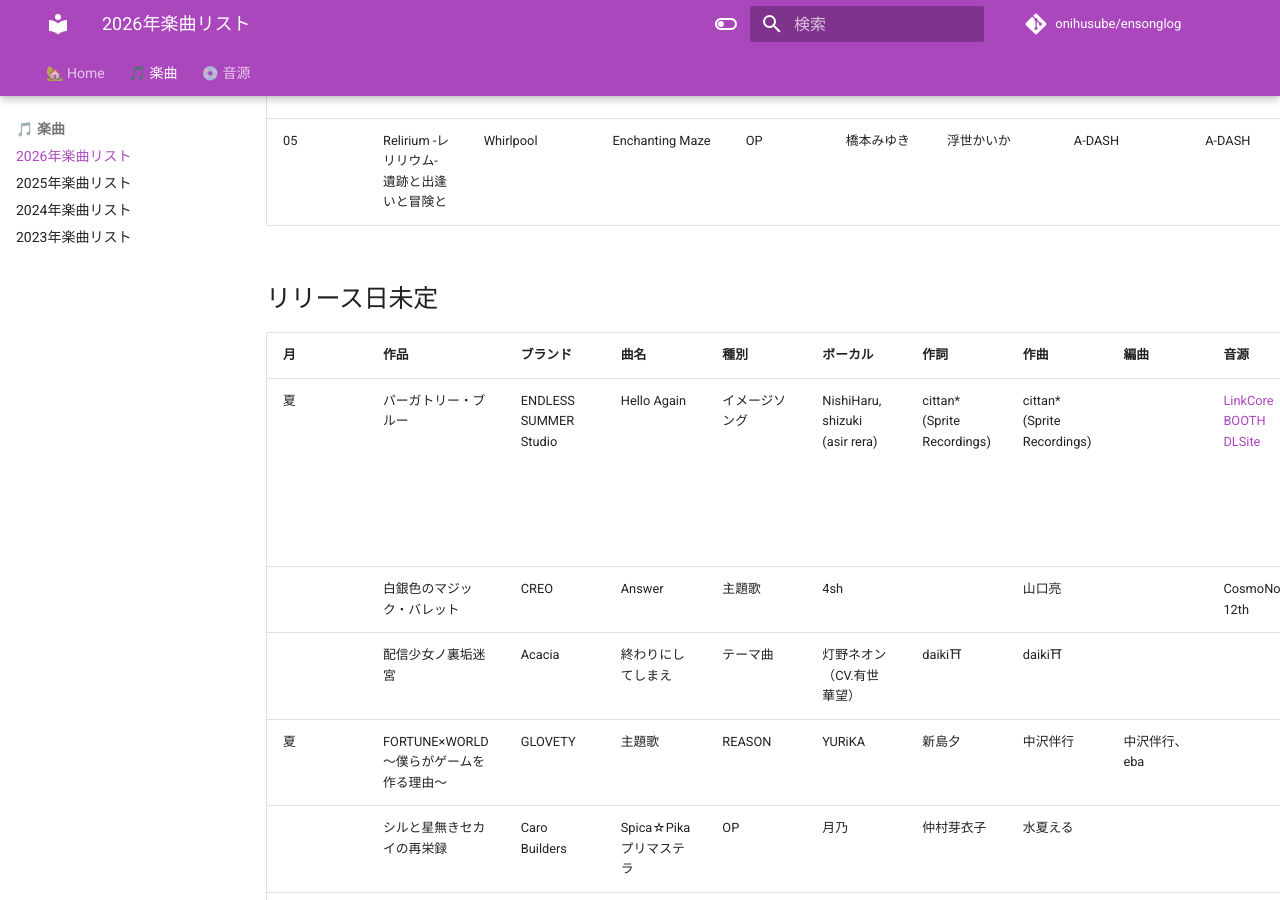
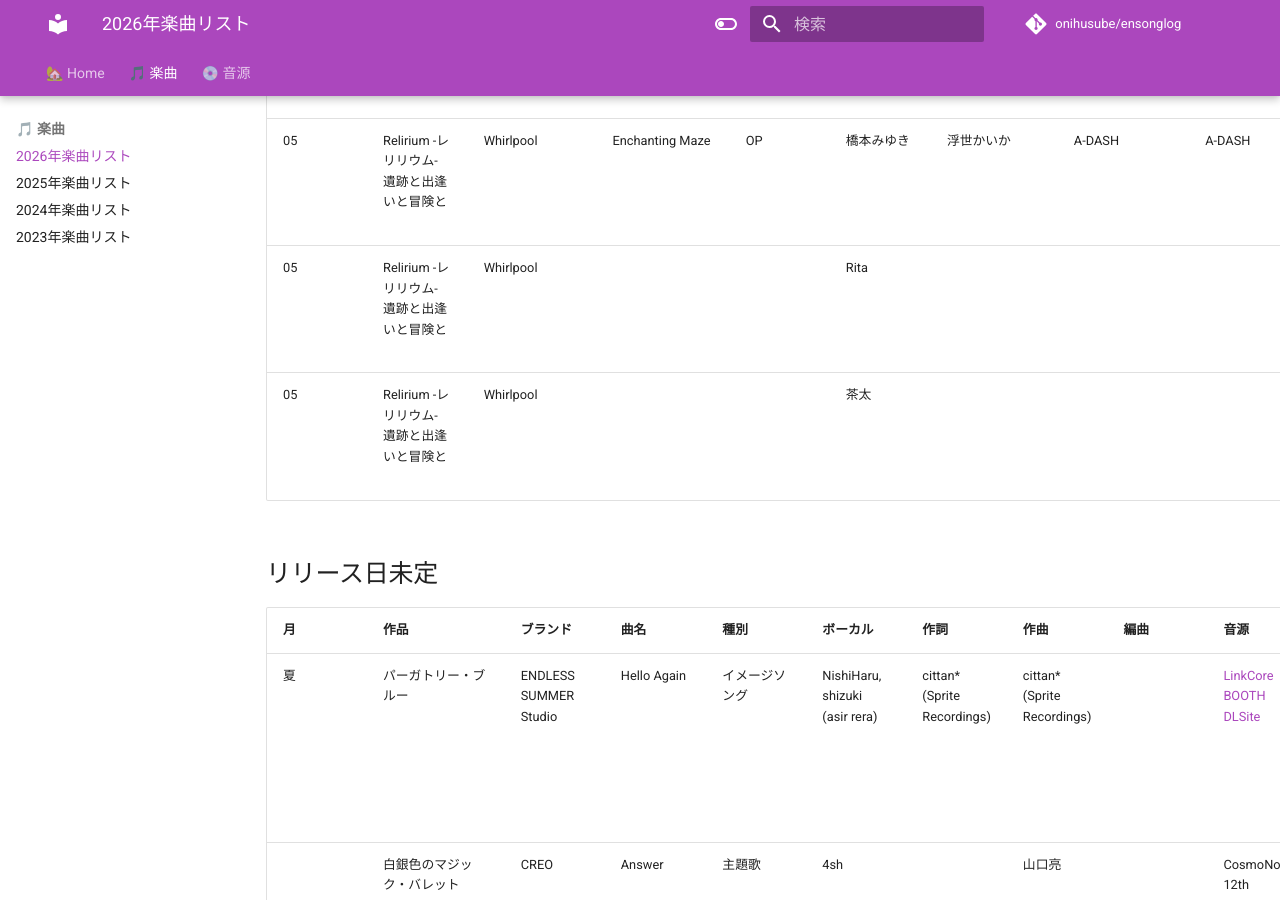
Before and after one commit to onihusube/ensonglog, an MkDocs documentation site: the page built from docs/2026/楽曲.md, in a window 1280 px wide and 900 px high, scrolled down 5092 px. Built offline with MkDocs 1.6.1 and Material for MkDocs 9.7.7, drawn with Linux system fonts in a browser that asks for light colours; emoji names are drawn with the system emoji font; comment, search, counter and statistics services are not loaded.

Commit message:
楽曲と音源追記

```diff
--- a/docs/2026/楽曲.md
+++ b/docs/2026/楽曲.md
@@ -40,7 +40,7 @@
 | 02<!--/27--> | ENCORE! | GALEX SOFT |  | 由綺キャラクターソング | 花屋敷やや |  |  | | CF特典 | | |
 | 02<!--/27--> | みんなの育乳アカデミー ～桃色おっぱい研修録～ | えどわ～る | Glow up OPPAI | 主題歌 | みるく | john=hive (IOSYS) | void (IOSYS) | void (IOSYS) |  |  | [HP](https://edoire.jp/products/ikunew/top.html#movie) |
 | 02<!--/27--> | タユタマ零 | Lump of Sugar | 零から始まる物語 | OP | Kicco | 水野大輔 | 水野大輔 | MANYO | 豪華版/初回版特典 オリジナルサウンドトラック? | | [:fontawesome-brands-youtube:](https://www.youtube.com/watch?v=hDYA8tliNCA) |
-| 02<!--/27--> | ドラ・コンカフェ2 | Cuteuphoria | ときめきリュミエール！ | 主題歌 | マル（柚原みう）＆ フラン（陽向葵ゅか） | 天ヶ咲麗（solfa） | 橋咲透（solfa） | 橋咲透（solfa） | オフィシャル通販特典 主題歌マキシCD | Produced by solfa | |
+| 02<!--/27--> | ドラ・コンカフェ2 | Cuteuphoria | ときめきリュミエール！ | 主題歌 | マル（柚原みう）＆ フラン（陽向葵ゅか） | 天ヶ咲麗（solfa） | 橋咲透（solfa） | 橋咲透（solfa） | オフィシャル通販特典 主題歌マキシCD | Produced by solfa | [:fontawesome-brands-youtube:](https://www.youtube.com/watch?v=kVMq72smGao) |
 | 02<!--/27--> | 友恵の探偵物語～のぞき魔な私の天職～ | WendyBell | 火花 | 主題歌 | 真理絵 | TrioDesign | TrioDesign |  |  |  |
 | 02<!--/27--> | 流星ワールドアクター Gaslight Bullet | Heliodor | 蒼醒 | 主題歌 | Daisy×Daisy | 山口たこ（Crearts） | 山口たこ（Crearts） | 山口たこ（Crearts） | | | [:fontawesome-brands-youtube:](https://www.youtube.com/watch?v=ijzxreC7fGs) |
 | 03<!--/19--> | Virtual Ties ～ヰ世界情緒夢想曲～ | エンターグラム | コンパスローズ | OP | ヰ世界情緒 | 矢野達也 | 矢野達也 | 矢野達也 | | | [:fontawesome-brands-youtube:](https://www.youtube.com/watch?v=B6KY9eOtU-0) |
@@ -55,7 +55,9 @@
 | 04<!--/??--> | ゆんゆん電波シンドローム | Alliance Arts | 電波的妄想美少女Q | OP | KOTOKO | MARON | MARON | MARON |  | Guitar：小林ヒロト／MIX・Mastering：Shibaya | [:fontawesome-brands-youtube:](https://www.youtube.com/watch?v=Wu4tMwXmwj0) |
 | 04<!--/??--> | ゆんゆん電波シンドローム | Alliance Arts | 幸福絶頂!! りむ・で・らてんと☆ | オリジナルソング | ゆんゆん（CV：桃井はるこ） | MARON | MARON | MARON | | Guitar：小林ヒロト／Mix・Mastering：Shibayan | [:fontawesome-brands-youtube:](https://www.youtube.com/watch?v=k9AgurEFcGU) |
 | 05<!--/29--> | トリプルペアリング -Triple Pairing- | HOOKSOFT | LOVE is TRY&GO | OP | 久野藍 | 永原さくら | A-DASH | A-DASH |  | 音楽制作：SONO MAKERS, Guitar：A-DASH | [:fontawesome-brands-youtube:](https://www.youtube.com/watch?v=v96xDWEH9EE) |
-| 05<!--/29--> | Relirium -レリリウム- 遺跡と出逢いと冒険と | Whirlpool | Enchanting Maze | OP | 橋本みゆき | 浮世かいか | A-DASH | A-DASH |  |  | [:fontawesome-brands-youtube:](https://www.youtube.com/watch?v=Cxo8EVcU2oo) |
+| 05<!--/29--> | Relirium -レリリウム- 遺跡と出逢いと冒険と | Whirlpool | Enchanting Maze | OP | 橋本みゆき | 浮世かいか | A-DASH | A-DASH | 初回版封入特典 オリジナルサウンドトラック（DLC） |  | [:fontawesome-brands-youtube:](https://www.youtube.com/watch?v=Cxo8EVcU2oo) |
+| 05<!--/29--> | Relirium -レリリウム- 遺跡と出逢いと冒険と | Whirlpool |  |  | Rita |  |  |  | 初回版封入特典 オリジナルサウンドトラック（DLC） |  |  |
+| 05<!--/29--> | Relirium -レリリウム- 遺跡と出逢いと冒険と | Whirlpool |  |  | 茶太 |  |  |  | 初回版封入特典 オリジナルサウンドトラック（DLC） |  |  |
 
 ## リリース日未定
 
```
Also changed, not shown: docs/2026/音源.md (+1 -0 lines).
